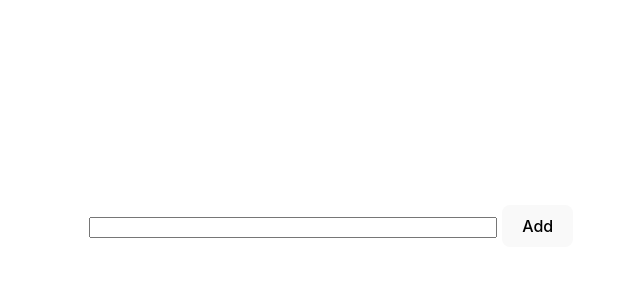
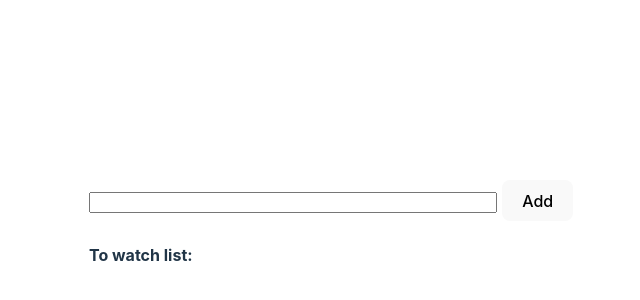
Before and after one commit to AzatMukashov/hw-js-31, a React (Vite) app: page / in a window 1280 px wide. Shown: the part 166-466 px from the top of the page, without its empty margins (301-941 px from the left). Built offline with nearby package versions, Linux system fonts and the light colour scheme.

Commit message:
в тз было написано список я на этом зациклился, потом при стилизации снова посмотрел на пример и удалил ul

```diff
--- a/src/components/MovieList.tsx
+++ b/src/components/MovieList.tsx
@@ -23,7 +23,8 @@ const MovieList: React.FC = () => {
   return (
     <>
       <MovieForm addMovie={addMovie}/>
-      <ul>
+      <>
+        <h4>To watch list:</h4>
         {movies.map((movie) => (
           <MovieItem
             key={movie.id}
@@ -32,7 +33,7 @@ const MovieList: React.FC = () => {
             deleteMovie={deleteMovie}
           />
         ))}
-      </ul>
+      </>
     </>
   );
 };
```
